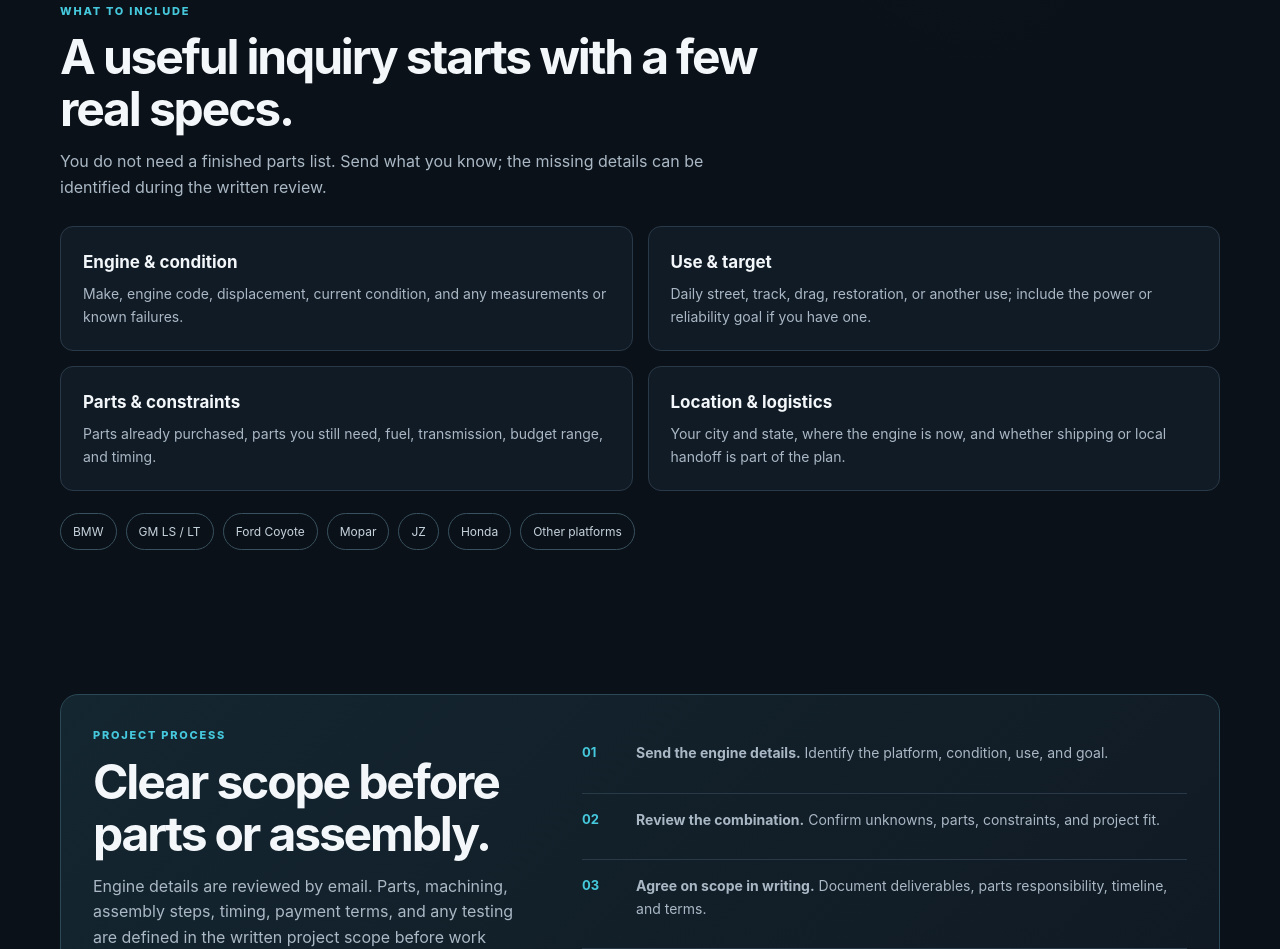
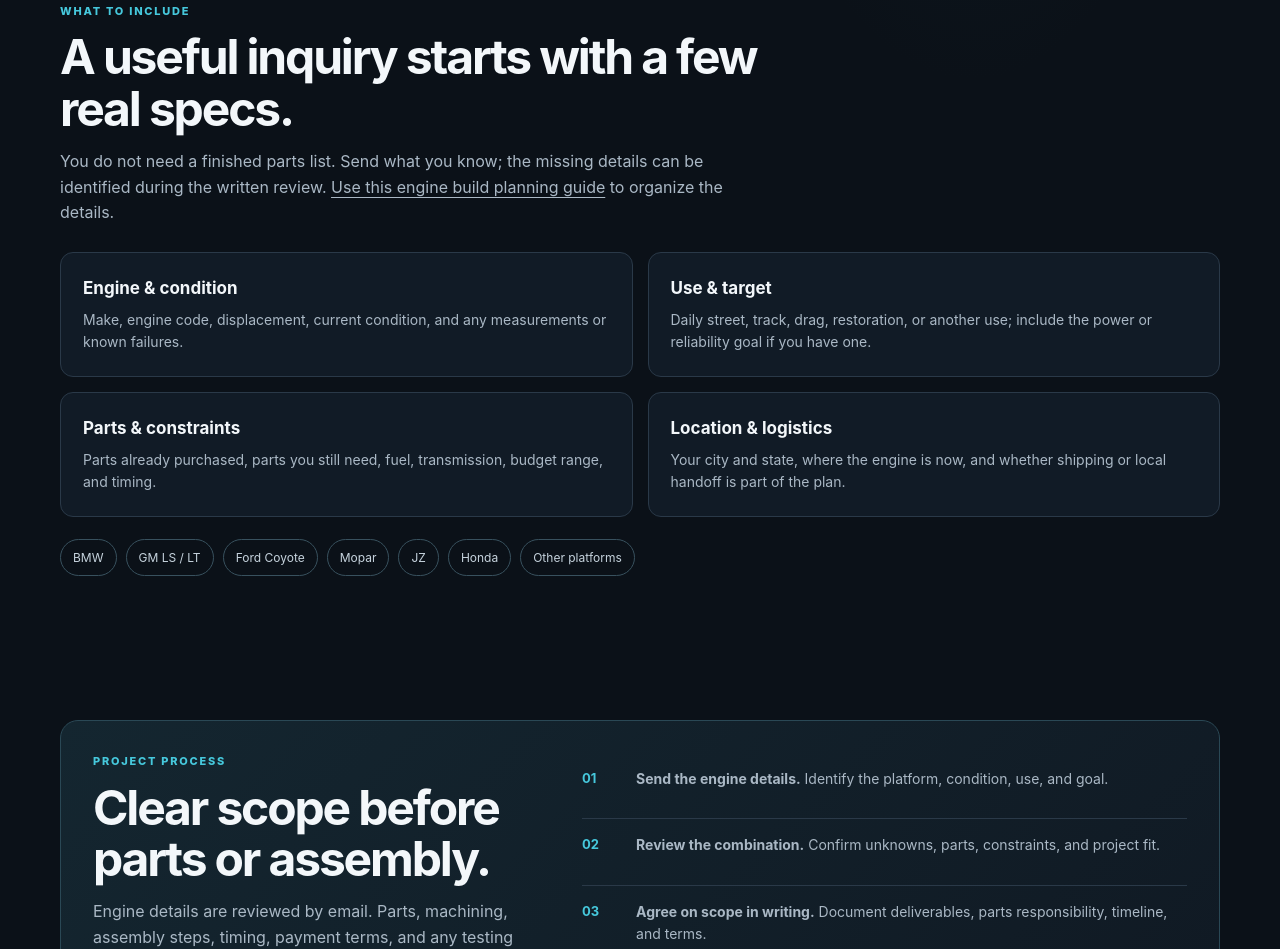
Before and after one commit to ptrckcrypto89-sys/fastlanecentral-website, a plain HTML site: page index.html in a window 1280 px wide. Shown: the part 2118-3067 px from the top of the page. Drawn offline with Linux system fonts and the light colour scheme.

Commit message:
Link the planning guide from the homepage

```diff
--- a/index.html
+++ b/index.html
@@ -197,7 +197,7 @@
       <div class="actions" style="margin-top:20px"><a class="button primary" href="/contact/?context=engine-build">Send the engine details</a><a class="button secondary" href="#process">See the project process</a></div>
     </section>
     <section aria-labelledby="spec-title">
-      <div class="section-head"><div class="kicker">What to include</div><h2 id="spec-title">A useful inquiry starts with a few real specs.</h2><p>You do not need a finished parts list. Send what you know; the missing details can be identified during the written review.</p></div>
+      <div class="section-head"><div class="kicker">What to include</div><h2 id="spec-title">A useful inquiry starts with a few real specs.</h2><p>You do not need a finished parts list. Send what you know; the missing details can be identified during the written review. <a href="/engine-build-planning/">Use this engine build planning guide</a> to organize the details.</p></div>
       <div class="build-spec">
         <article class="spec-card"><h3>Engine &amp; condition</h3><p>Make, engine code, displacement, current condition, and any measurements or known failures.</p></article>
         <article class="spec-card"><h3>Use &amp; target</h3><p>Daily street, track, drag, restoration, or another use; include the power or reliability goal if you have one.</p></article>
```
